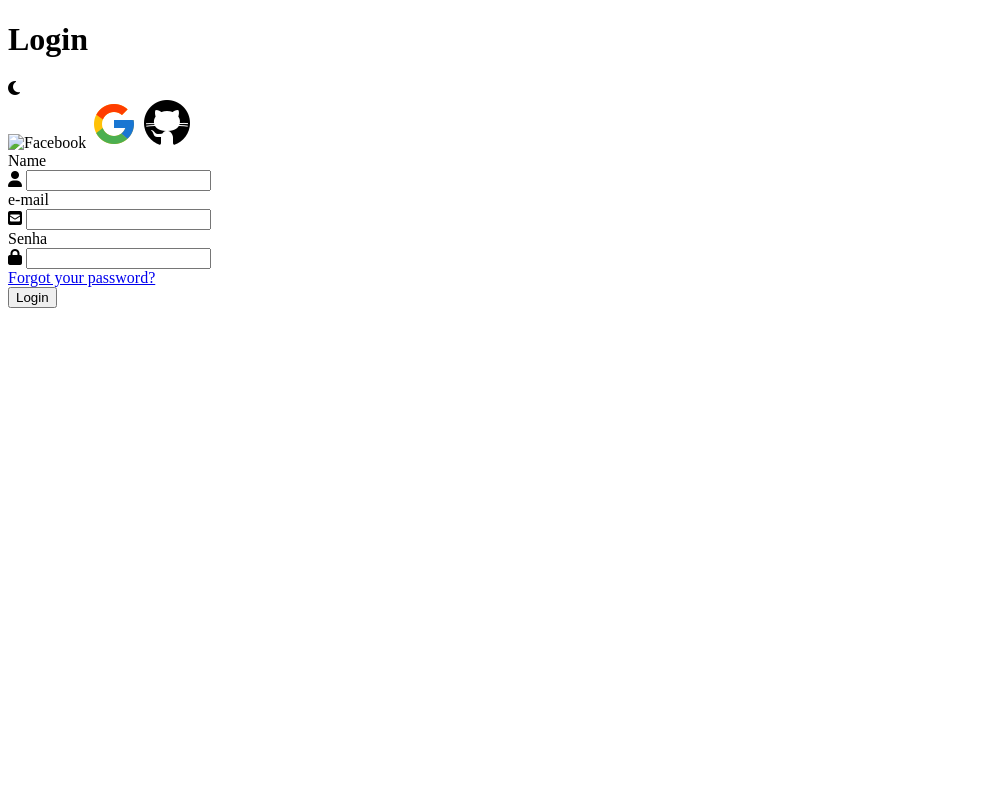
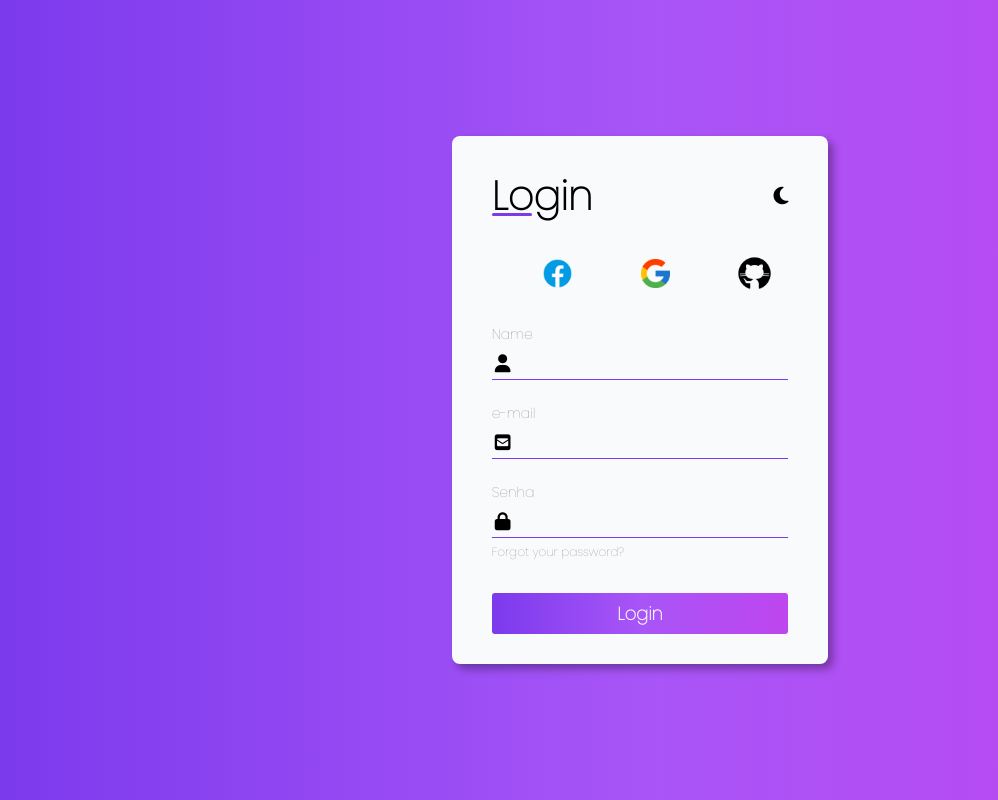
Before and after one commit to entrebosto2023/teste20, a plain HTML site: page index.html in a window 1280 px wide. Shown: the whole page, without its empty margins (0-998 px from the left). Drawn offline with Linux system fonts and the light colour scheme; the site is published under a folder, as on GitHub Pages, so addresses that start at the root find nothing.

Commit message:
Update index.html

```diff
--- a/index.html
+++ b/index.html
@@ -5,7 +5,7 @@
     <meta http-equiv="X-UA-Compatible" content="IE=edge">
     <meta name="viewport" content="width=device-width, initial-scale=1.0">
     <link rel="stylesheet" href="https://cdnjs.cloudflare.com/ajax/libs/font-awesome/6.2.0/css/all.min.css">
-    <link rel="stylesheet" href="/assets/css/style.css">
+    <link rel="stylesheet" href="./assets/css/style.css">
 
     <title>Login Dark/Light Mode</title>
  </head>
@@ -18,7 +18,7 @@
             </div>
             <div id="social_media">
                 <a href="#"></a>
-                <img src="/assets/imgs/facebook.png" alt="Facebook">
+                <img src="./assets/imgs/facebook.png" alt="Facebook">
                 <a href="#"></a>
                 <img src="assets/imgs/google.png" alt="Google">
                 <a href="#"></a>
@@ -70,6 +70,6 @@
     </main>
 
  <!-- JAVASCRIPT -->
- <script type="text/javascript" src="assets/js/script.js"></script>
+ <script type="text/javascript" src="./assets/js/script.js"></script>
 </body>
  </html>
```
